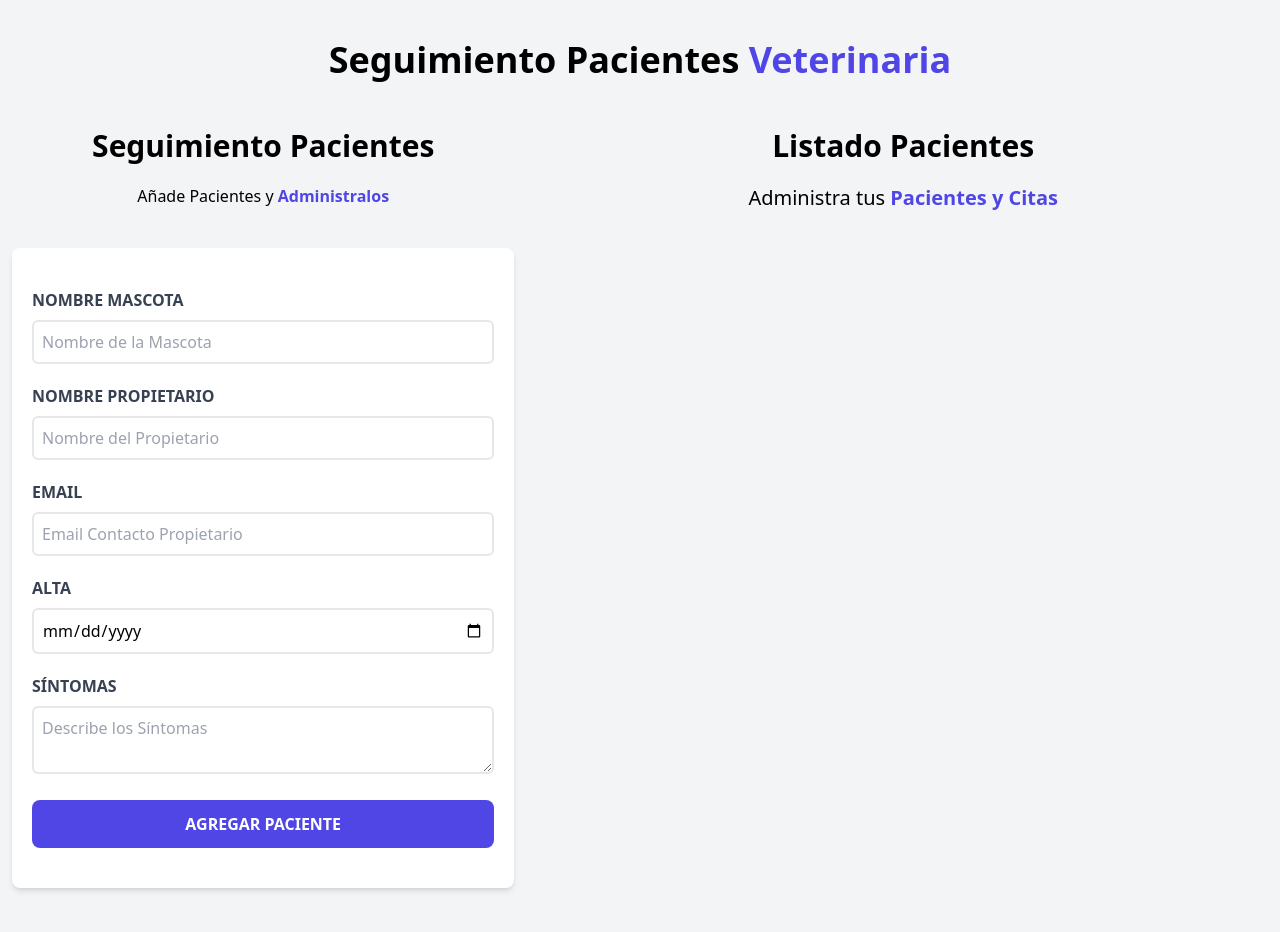
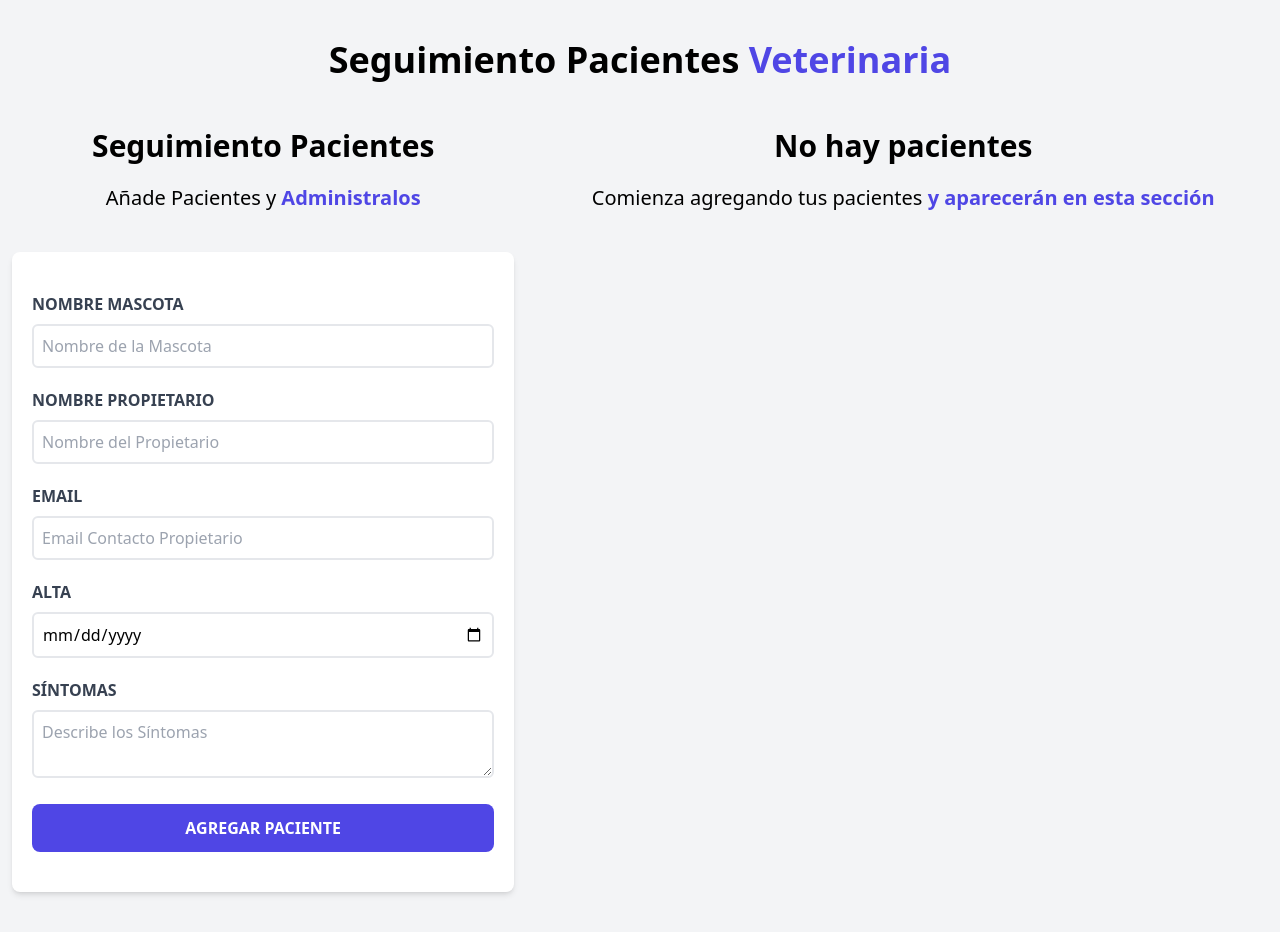
Before and after one commit to crilve/citas-react, a React (Vite) app: page / in a window 1280 px wide. Built offline with nearby package versions, Linux system fonts and the light colour scheme.

Commit message:
UseEffect y botones de editar

```diff
--- a/src/App.jsx
+++ b/src/App.jsx
@@ -6,6 +6,7 @@
 function App() {
 
   const [pacientes, setPacientes] = useState([]);
+  const [paciente, setPaciente] = useState({});
 
   return (
     <div className="container mx-auto mt-10">
@@ -14,9 +15,11 @@
         <Formulario
           pacientes = {pacientes}
           setPacientes = {setPacientes}
+          paciente = {paciente}
         />
         <ListadoPacientes
           pacientes = {pacientes}
+          setPaciente = {setPaciente}
         />
       </div>
     </div>
--- a/src/components/Formulario.jsx
+++ b/src/components/Formulario.jsx
@@ -1,7 +1,7 @@
-import {useState} from 'react';
+import {useState, useEffect} from 'react';
 import Error from './Error';
 
-const Formulario = ( {pacientes, setPacientes} ) => {
+const Formulario = ( {pacientes, setPacientes, paciente} ) => {
   const [nombre, setNombre] = useState("");
   const [propietario, setPropietario] = useState("");
   const [email, setEmail] = useState("");
@@ -9,6 +9,16 @@
   const [sintomas, setSintomas] = useState("");
 
   const [error, setError] = useState(false);
+
+  useEffect(() => {
+    if(Object.keys(paciente).length > 0){
+      setNombre(paciente.nombre)
+      setPropietario(paciente.propietario)
+      setEmail(paciente.email)
+      setFecha(paciente.fecha)
+      setSintomas(paciente.sintomas)
+    }
+  }, [paciente]);
 
   const generarId = () => {
     const random = Math.random().toString(36).substring(2);
@@ -55,7 +65,7 @@
         Seguimiento Pacientes
       </h2>
 
-      <p className="texl-lg mt-5 text-center mb-10">
+      <p className="text-xl mt-5 text-center mb-10">
         Añade Pacientes y {""}
           <span className="text-indigo-600 font-bold">Administralos</span>
       </p>
@@ -107,7 +117,7 @@
           type="submit"
           className="bg-indigo-600 w-full p-3 text-white uppercase font-bold
           hover:bg-indigo-700 transition-all cursor-pointer rounded-lg"
-          value="Agregar Paciente"
+          value={ paciente.id ? "Editar Paciente" : "Agregar Paciente"}
         />
       </form>
     </div>
--- a/src/components/ListadoPacientes.jsx
+++ b/src/components/ListadoPacientes.jsx
@@ -1,21 +1,32 @@
 import Paciente from "./Paciente";
 
-const ListadoPacientes = ( {pacientes} ) => {
+const ListadoPacientes = ( {pacientes, setPaciente} ) => {
     return (
         <div className="md:w-1/2 lg:w-3/5 md:h-screen overflow-y-scroll">
+            {pacientes && pacientes.length ? (
+                <>
                     <h2 className="font-black text-3xl text-center">Listado Pacientes</h2>
                     <p className="text-xl text-center mb-10 mt-5">
                         Administra tus {''}
                         <span className="text-indigo-600 font-bold">Pacientes y Citas</span>
                     </p>
-
                     { pacientes.map( paciente => (
                         <Paciente
                             key = {paciente.id}
                             paciente = {paciente}
+                            setPaciente = {setPaciente}
                         />
                     ))}
-
+                </>
+            ) : (
+                <>
+                    <h2 className="font-black text-3xl text-center">No hay pacientes</h2>
+                    <p className="text-xl text-center mb-10 mt-5">
+                        Comienza agregando tus pacientes {''}
+                        <span className="text-indigo-600 font-bold">y aparecerán en esta sección</span>
+                    </p>
+                </>
+            )}
         </div>
     );
 }
--- a/src/components/Paciente.jsx
+++ b/src/components/Paciente.jsx
@@ -1,4 +1,4 @@
-const Paciente = ( {paciente} ) => {
+const Paciente = ( {paciente, setPaciente} ) => {
 
     const {nombre, propietario, email, fecha, sintomas} = paciente;
 
@@ -19,6 +19,20 @@
             <p className="font-bold mb-3 text-gray-700 uppercase text-justify">Síntomas: {''}
                 <span className="font-normal normal-case">{sintomas}</span>
             </p>
+            <div className="flex justify-between mt-10">
+                <button
+                    type="button"
+                    className="py-2 px-10 bg-indigo-600 hover:bg-indigo-700 cursor-pointer
+                    text-white uppercase rounded-lg font-bold"
+                    onClick={() => setPaciente(paciente)}
+                >Editar</button>
+
+                <button
+                    type="button"
+                    className="py-2 px-10 bg-red-600 hover:bg-red-700 cursor-pointer
+                    text-white uppercase rounded-lg font-bold"
+                >Eliminar</button>
+            </div>
         </div>
     );
 }
```
Lines whose indentation alone changed are shown as unchanged.
